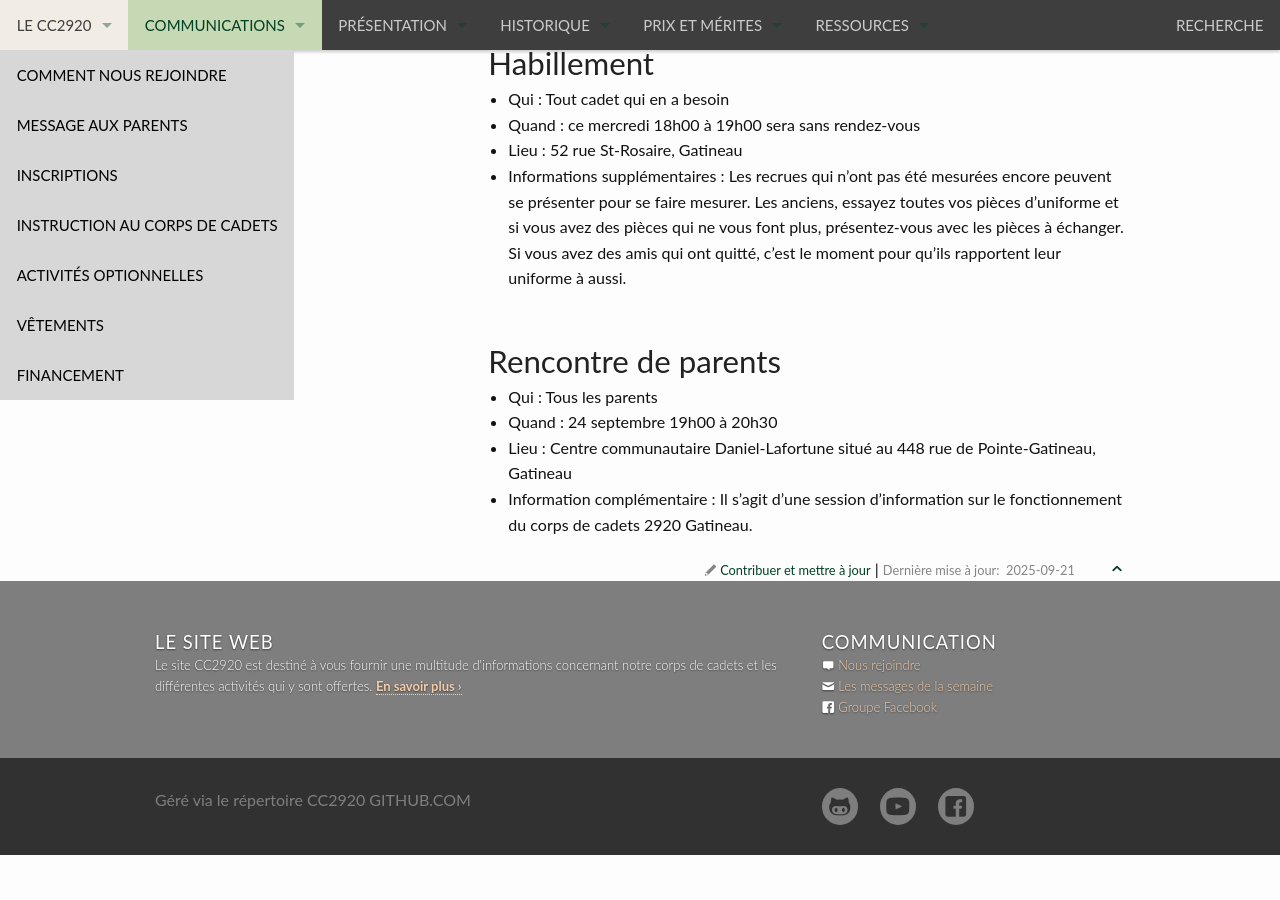
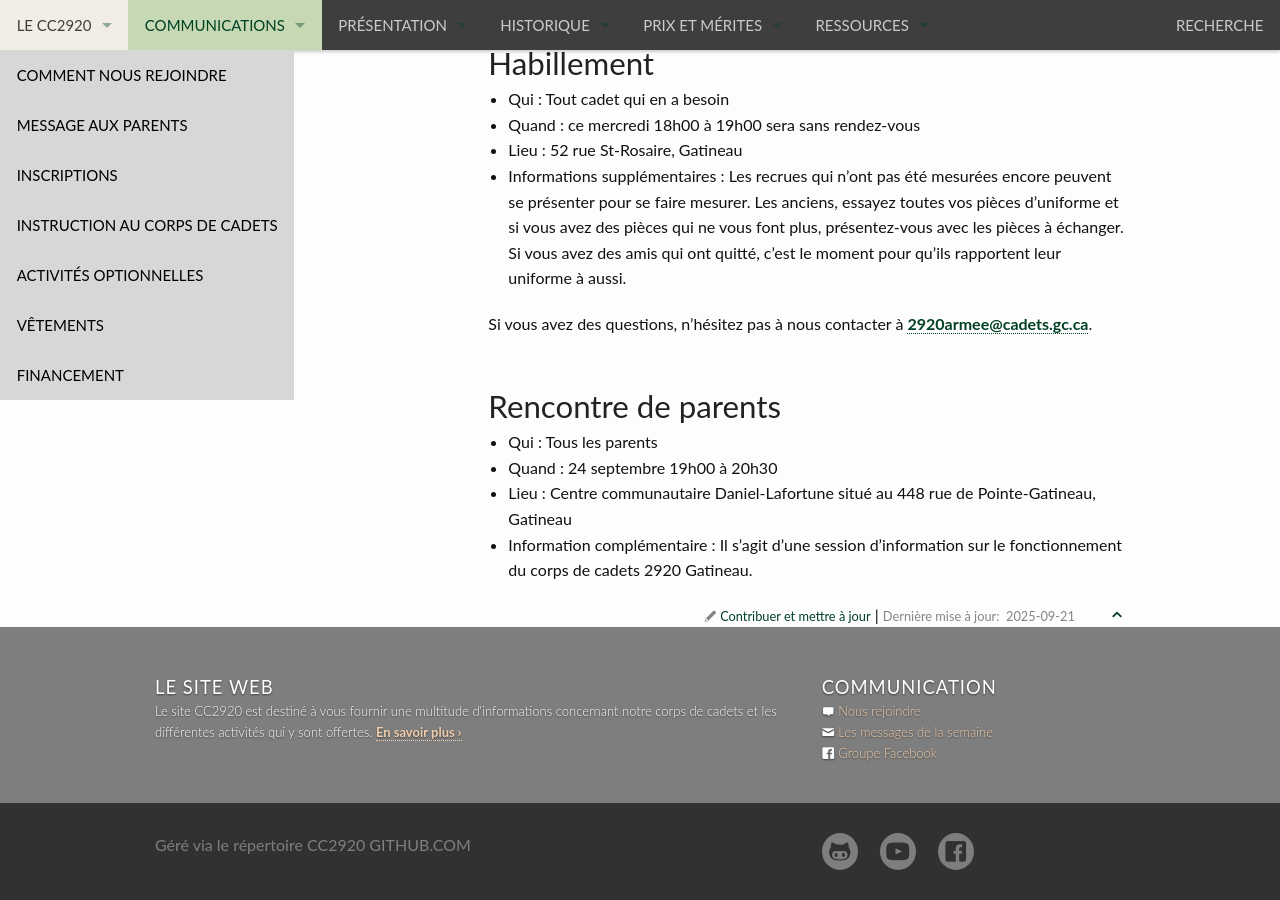
Before and after one commit to CC2920/web, a Jekyll site: the page built from _communications/messages.md, in a window 1280 px wide and 900 px high, scrolled down 1249 px. Built offline with Jekyll 4.4.1, drawn with Linux system fonts in a browser that asks for light colours; before the commit the page ends 2104 px from its top, so only the background shows below that.

Commit message:
Message de la semaine du 19 septembre, 2025 - Correction

```diff
--- a/_communications/messages.md
+++ b/_communications/messages.md
@@ -41,6 +41,9 @@ Si vous êtes absent le vendredi soir, vous devez envoyer un courriel à l'adres
 - Informations supplémentaires : Les recrues qui n’ont pas été mesurées encore peuvent se présenter pour se faire mesurer. Les anciens, essayez toutes vos pièces d’uniforme et si vous avez des pièces qui ne vous font plus, présentez-vous avec les pièces à échanger. Si vous avez des amis qui ont quitté, c’est le moment pour qu’ils rapportent leur uniforme à aussi.
 
 
+Si vous avez des questions, n’hésitez pas à nous contacter à <2920armee@cadets.gc.ca>.
+
+
 ## Rencontre de parents
 - Qui : Tous les parents
 - Quand : 24 septembre 19h00 à 20h30
```
